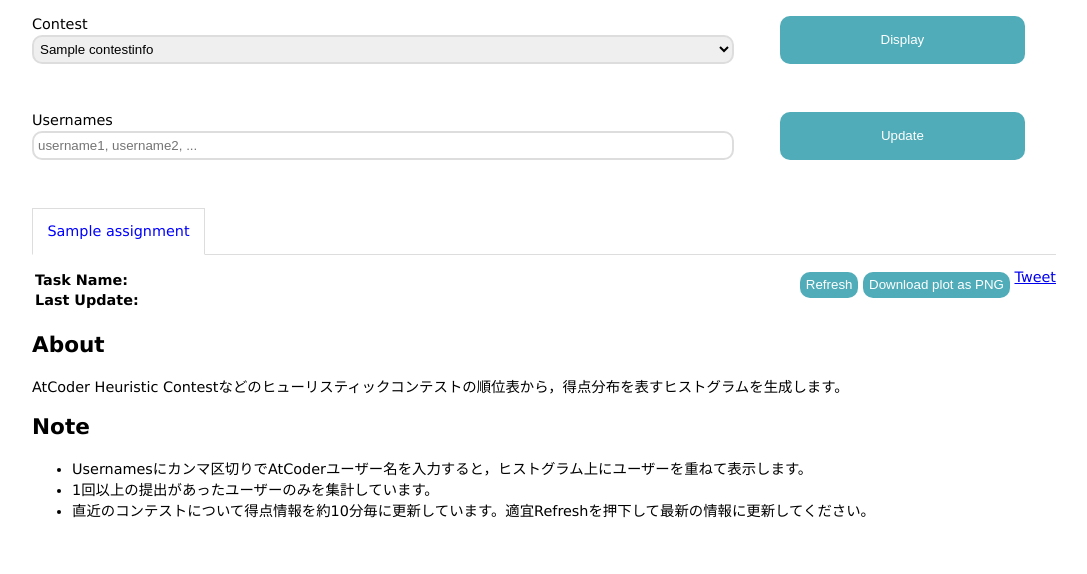
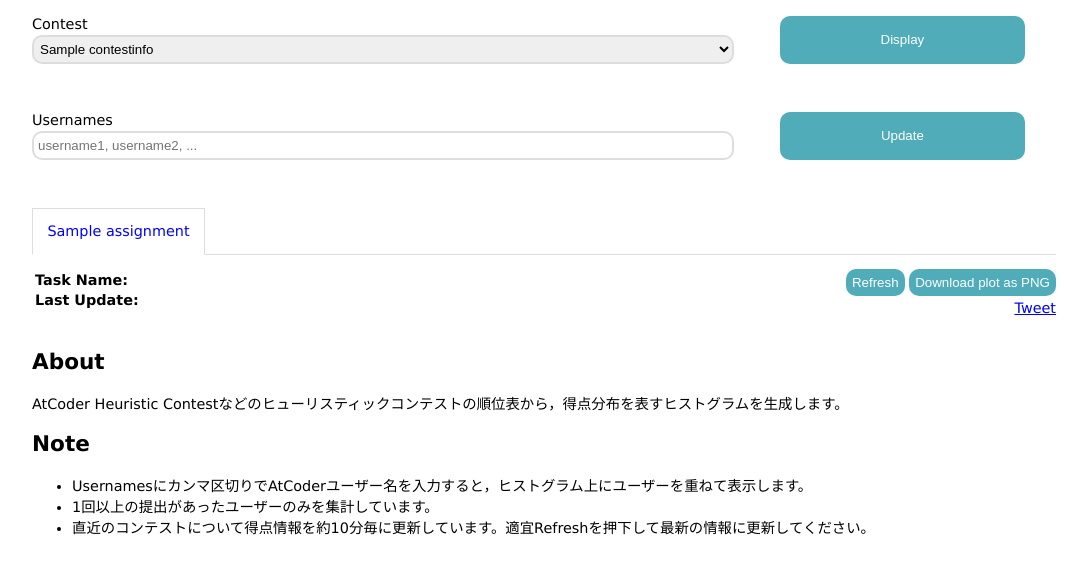
Before and after one commit to hy8k/atcoder-score-histogram, a Django app: template chart/templates/chart/index.html in a window 1280 px wide. Shown: the part 53-627 px from the top of the page, without its empty margins (96-1183 px from the left). Run offline with Django 4.2, Linux system fonts and the light colour scheme; tables that the repository leaves empty hold one stand-in row (values such as "Sample post"); the template is opened without the code that fills it: values that come from a table or form of the project are taken from there, most other values are stand-ins (such as "Sample title", 1, 10 or a date in 2020); lists and menus that the app fills with data are empty; some libraries are stand-ins or nearby versions.

Commit message:
fix front

```diff
--- a/chart/static/chart/css/index.css
+++ b/chart/static/chart/css/index.css
@@ -148,12 +148,9 @@
 }
 
 .chart-buttons>* {
-    height: 1.9em;
-    margin-bottom: 1em;
+    height: 2em;
     vertical-align: bottom;
-}
-
-.chart-info {
+    margin-bottom: 0.3em;
 }
 
 @media screen and (min-width:900px) {
@@ -168,17 +165,21 @@
     flex: 1
 }
 
-.task-info {
-    margin-bottom: 2em;
-}
 
 .task-info>p {
     margin-top: 0;
     margin-bottom: 0;
 }
 
+.tb-row-first {
+    white-space: nowrap;
+    vertical-align: top;
+}
+
 #tweet-field {
-    display: inline-block;
+    display: block;
+    text-align: right;
+    margin-bottom: 2em;
 }
 
 
--- a/chart/templates/chart/index.html
+++ b/chart/templates/chart/index.html
@@ -51,11 +51,11 @@
                     <div class="task-info">
                         <table>
                             <tr>
-                                <th>Task Name:</th>
+                                <th class="tb-row-first">Task Name:</th>
                                 <th id="task-name"></th>
                             </tr>
                             <tr>
-                                <th>Last Update:</th>
+                                <th class="tb-row-first">Last Update:</th>
                                 <th id="update-time"></th>
                             </tr>
                         </table>
```
